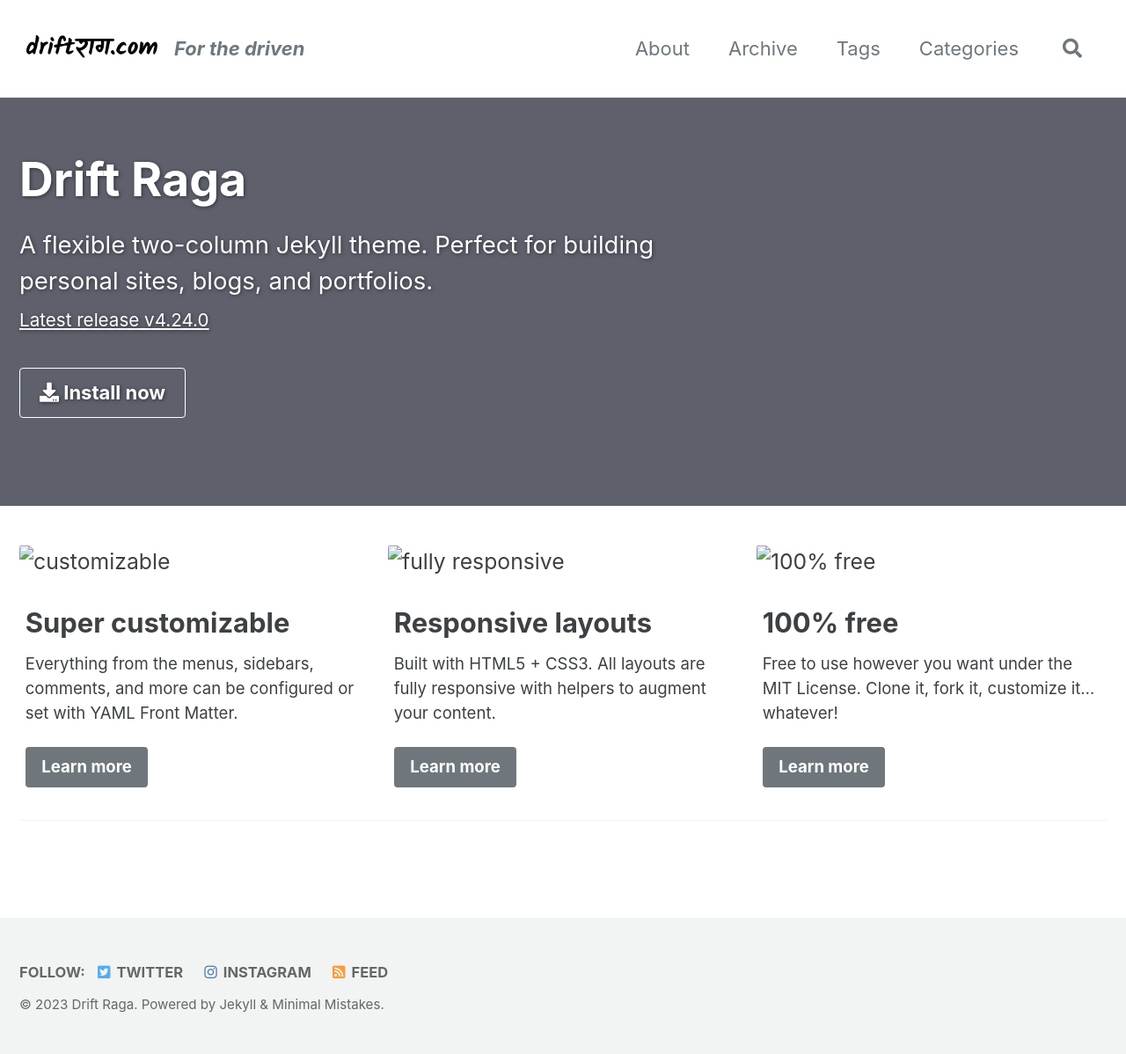
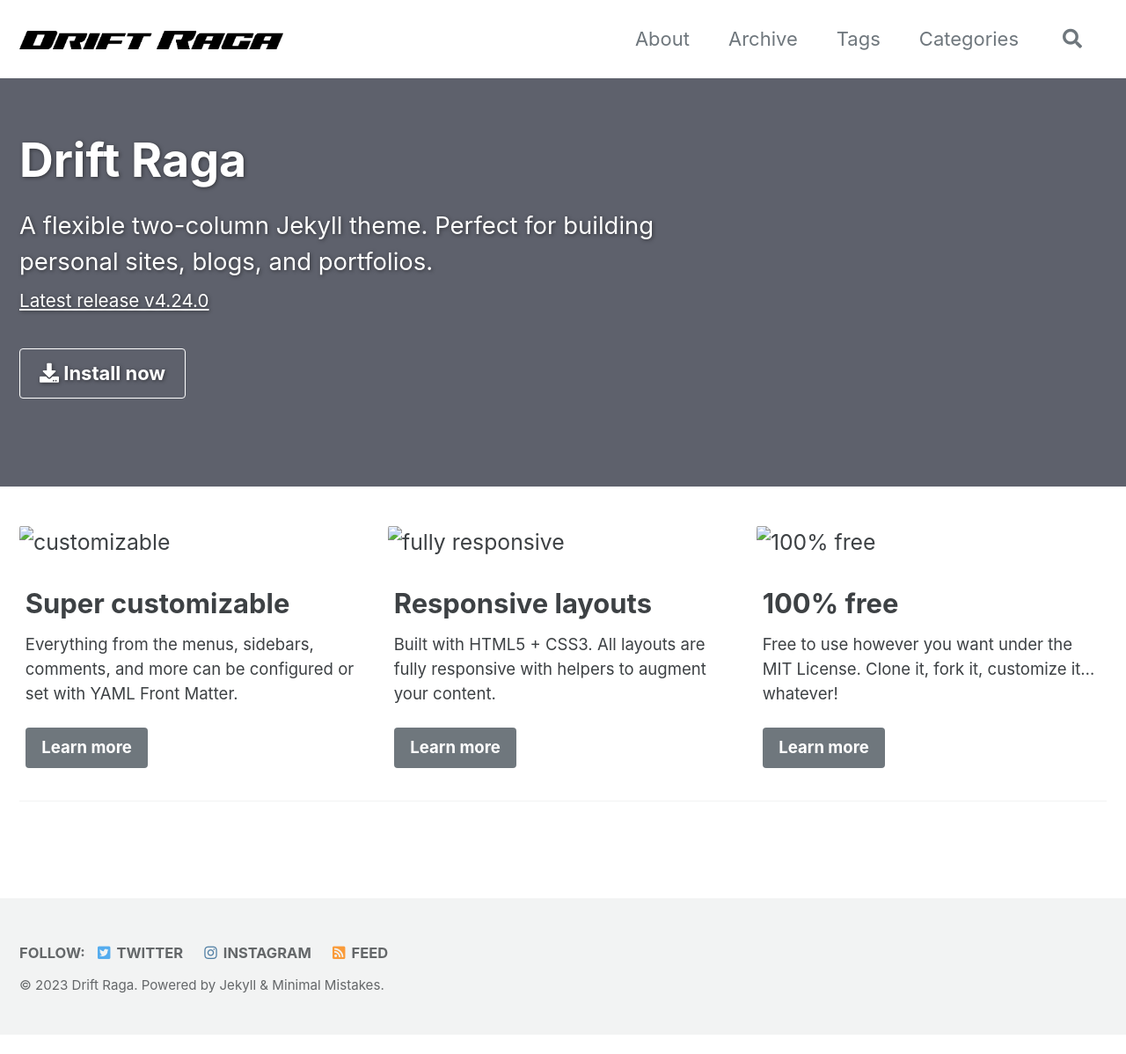
Before and after one commit to DriftRaga/driftraga.github.io, a Jekyll site: the page built from _pages/home.md, in a window 1280 px wide. Shown: the whole page at 88% size. Built offline with Jekyll 4.4.1, drawn with Linux system fonts in a browser that asks for light colours; cached includes are drawn as plain includes; after the commit the page ends 1176 px from its top, so only the background shows below that.

Commit message:
logo update

```diff
--- a/_config.yml
+++ b/_config.yml
@@ -18,14 +18,14 @@ minimal_mistakes_skin    : "default" # "air", "aqua", "contrast", "dark", "dirt"
 locale                   : "en-US"
 title                    : "Drift Raga"
 title_separator          : "-"
-subtitle                 : "For the driven"
+subtitle                 : ""
 name                     : "Drift Raga"
 description              : "For the driven"
 url                      : "https://driftraga.com"
 baseurl                  : # the subpath of your site, e.g. "/blog"
 repository               : # GitHub username/repo-name e.g. "mmistakes/minimal-mistakes"
 teaser                   : # path of fallback teaser image, e.g. "/assets/images/500x300.png"
-logo                     : "/assets/images/driftराग.com.png" # path of logo image to display in the masthead, e.g. "/assets/images/88x88.png"
+logo                     : "/assets/images/text-1695658963286.png" # path of logo image to display in the masthead, e.g. "/assets/images/88x88.png"
 masthead_title           : " " # overrides the website title displayed in the masthead, use " " for no title
 breadcrumbs              : true # true, false (default)
 words_per_minute         : 150
--- a/_sass/minimal-mistakes/_masthead.scss
+++ b/_sass/minimal-mistakes/_masthead.scss
@@ -40,7 +40,7 @@
 }
 
 .site-logo img {
-  max-height: 3rem;
+  max-height: 1rem;
 }
 
 .site-title {
```
Also changed, not shown: assets/images/text-1695658963286.png (added).
